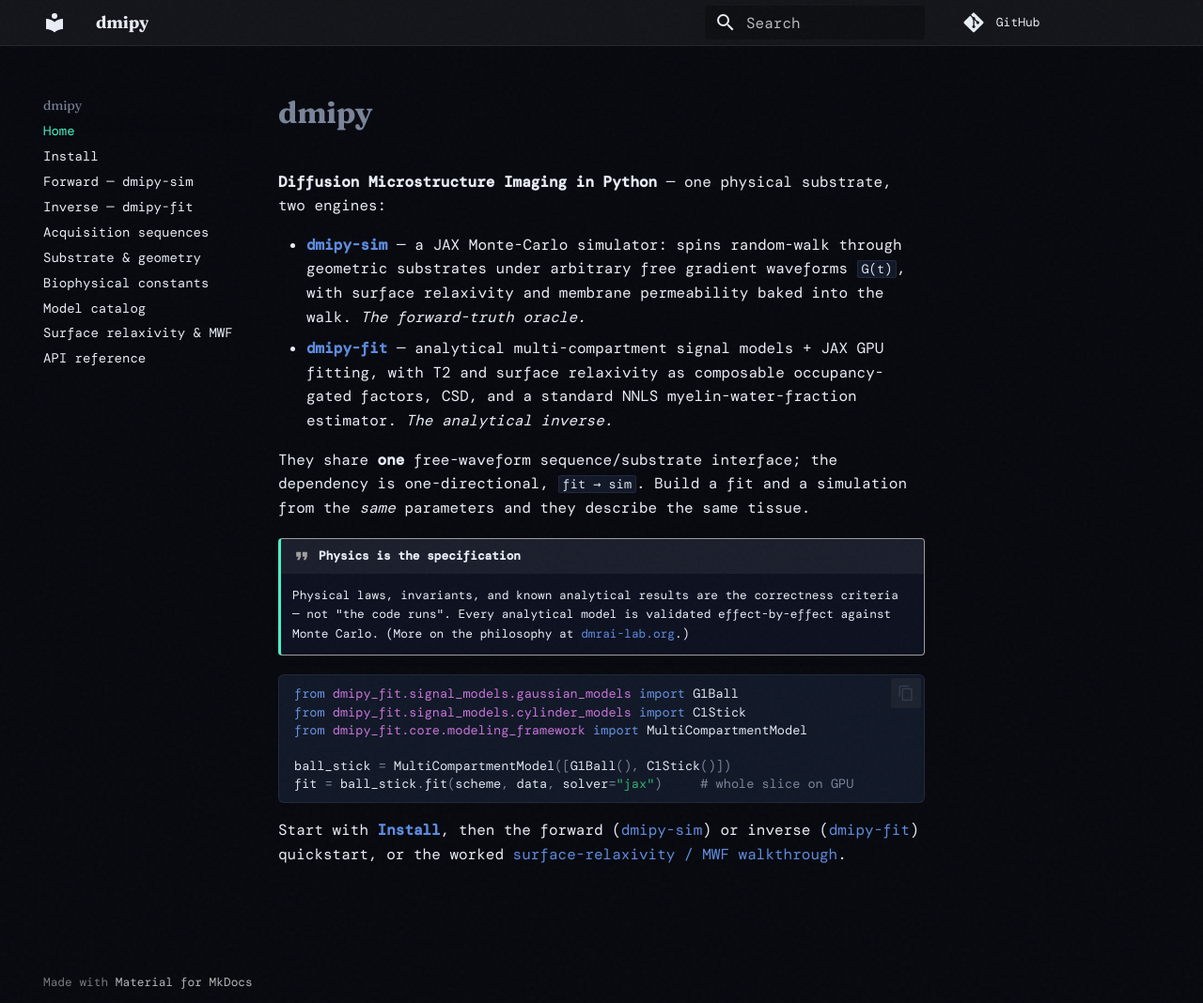
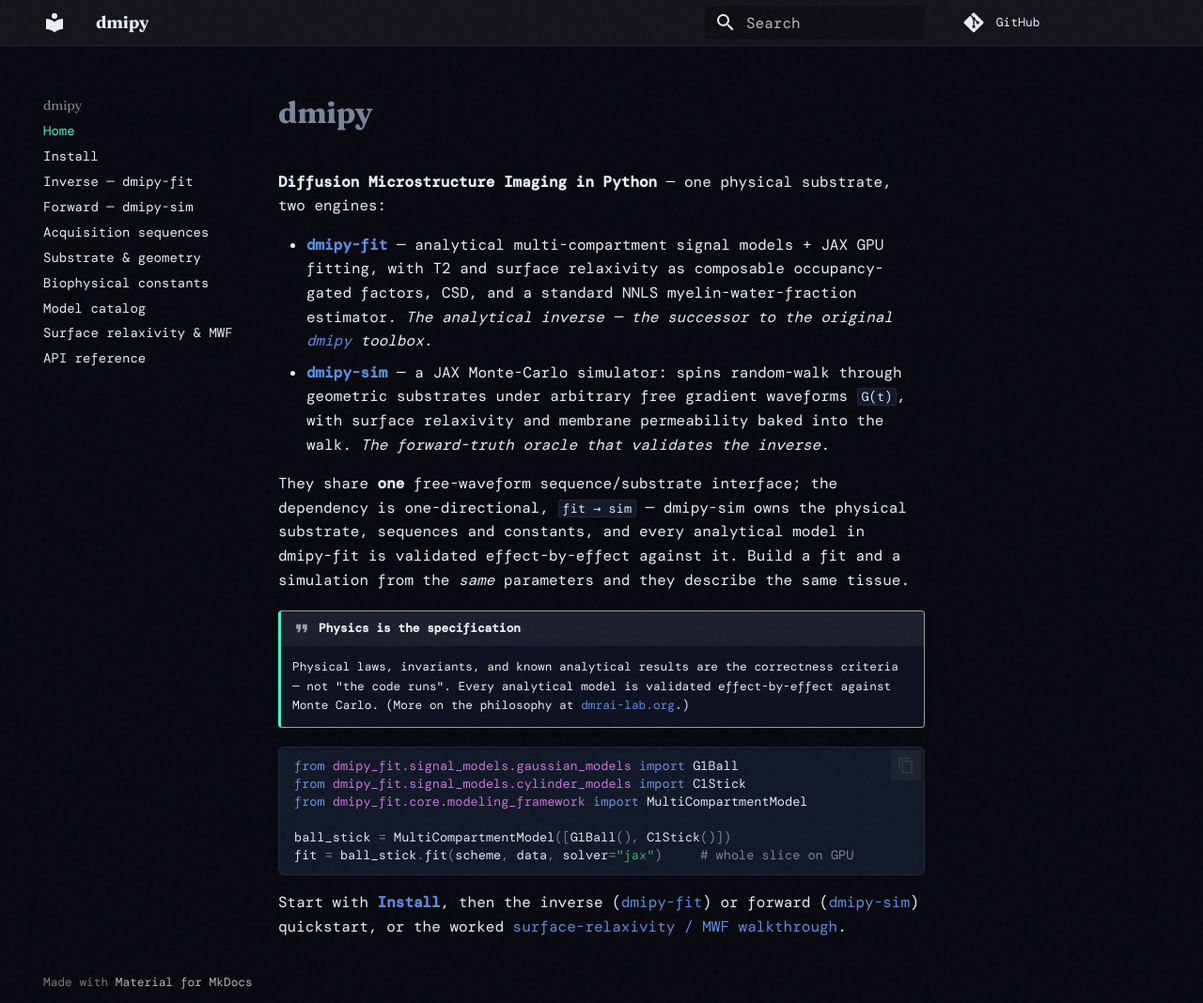
Before and after one commit to dmrai-lab/dmipy, an MkDocs documentation site: the page built from docs/index.md, in a window 1280 px wide and 1068 px high. Shown: the whole window at 94% size. Built offline with MkDocs 1.6.1 and Material for MkDocs 9.7.7, drawn with Linux system fonts in a browser that asks for light colours; some web fonts are replaced.

Commit message:
docs: lead with dmipy-fit (nav + home), keep dmipy-sim as the source of truth in prose
dmipy.org inherits the dmipy name and its existing fitting-toolbox audience, so fit leads
for discovery/onboarding; the prose keeps the fit -> sim dependency and sim's forward-truth /
validation role explicit, and now names fit as the successor to the original dmipy (with the
Fick 2019 DOI). Ordering optimises for the reader; primacy stays honest.

Co-Authored-By: Claude Opus 4.8 (1M context) <noreply@anthropic.com>

````diff
--- a/docs/index.md
+++ b/docs/index.md
@@ -2,16 +2,19 @@
 
 **Diffusion Microstructure Imaging in Python** — one physical substrate, two engines:
 
+- **[dmipy-fit](https://github.com/dmrai-lab/dmipy-fit)** — analytical multi-compartment signal
+  models + JAX GPU fitting, with T2 and surface relaxivity as composable occupancy-gated
+  factors, CSD, and a standard NNLS myelin-water-fraction estimator. *The analytical inverse —
+  the successor to the original [dmipy](https://doi.org/10.3389/fninf.2019.00064) toolbox.*
 - **[dmipy-sim](https://github.com/dmrai-lab/dmipy-sim)** — a JAX Monte-Carlo simulator: spins
   random-walk through geometric substrates under arbitrary free gradient waveforms `G(t)`, with
-  surface relaxivity and membrane permeability baked into the walk. *The forward-truth oracle.*
-- **[dmipy-fit](https://github.com/dmrai-lab/dmipy-fit)** — analytical multi-compartment signal
-  models + JAX GPU fitting, with T2 and surface relaxivity as composable occupancy-gated
-  factors, CSD, and a standard NNLS myelin-water-fraction estimator. *The analytical inverse.*
+  surface relaxivity and membrane permeability baked into the walk. *The forward-truth oracle
+  that validates the inverse.*
 
 They share **one** free-waveform sequence/substrate interface; the dependency is
-one-directional, `fit → sim`. Build a fit and a simulation from the *same* parameters and they
-describe the same tissue.
+one-directional, `fit → sim` — dmipy-sim owns the physical substrate, sequences and constants,
+and every analytical model in dmipy-fit is validated effect-by-effect against it. Build a fit and
+a simulation from the *same* parameters and they describe the same tissue.
 
 !!! quote "Physics is the specification"
     Physical laws, invariants, and known analytical results are the correctness criteria — not
@@ -27,6 +30,6 @@ ball_stick = MultiCompartmentModel([G1Ball(), C1Stick()])
 fit = ball_stick.fit(scheme, data, solver="jax")     # whole slice on GPU
 ```
 
-Start with **[Install](install.md)**, then the forward ([dmipy-sim](sim.md)) or inverse
-([dmipy-fit](fit.md)) quickstart, or the worked
+Start with **[Install](install.md)**, then the inverse ([dmipy-fit](fit.md)) or forward
+([dmipy-sim](sim.md)) quickstart, or the worked
 [surface-relaxivity / MWF walkthrough](surface_relaxivity_mwf.md).
--- a/mkdocs.yml
+++ b/mkdocs.yml
@@ -30,8 +30,8 @@ plugins:
 nav:
   - Home: index.md
   - Install: install.md
+  - Inverse — dmipy-fit: fit.md
   - Forward — dmipy-sim: sim.md
-  - Inverse — dmipy-fit: fit.md
   - Acquisition sequences: sequences.md
   - Substrate & geometry: substrate.md
   - Biophysical constants: constants.md
````
